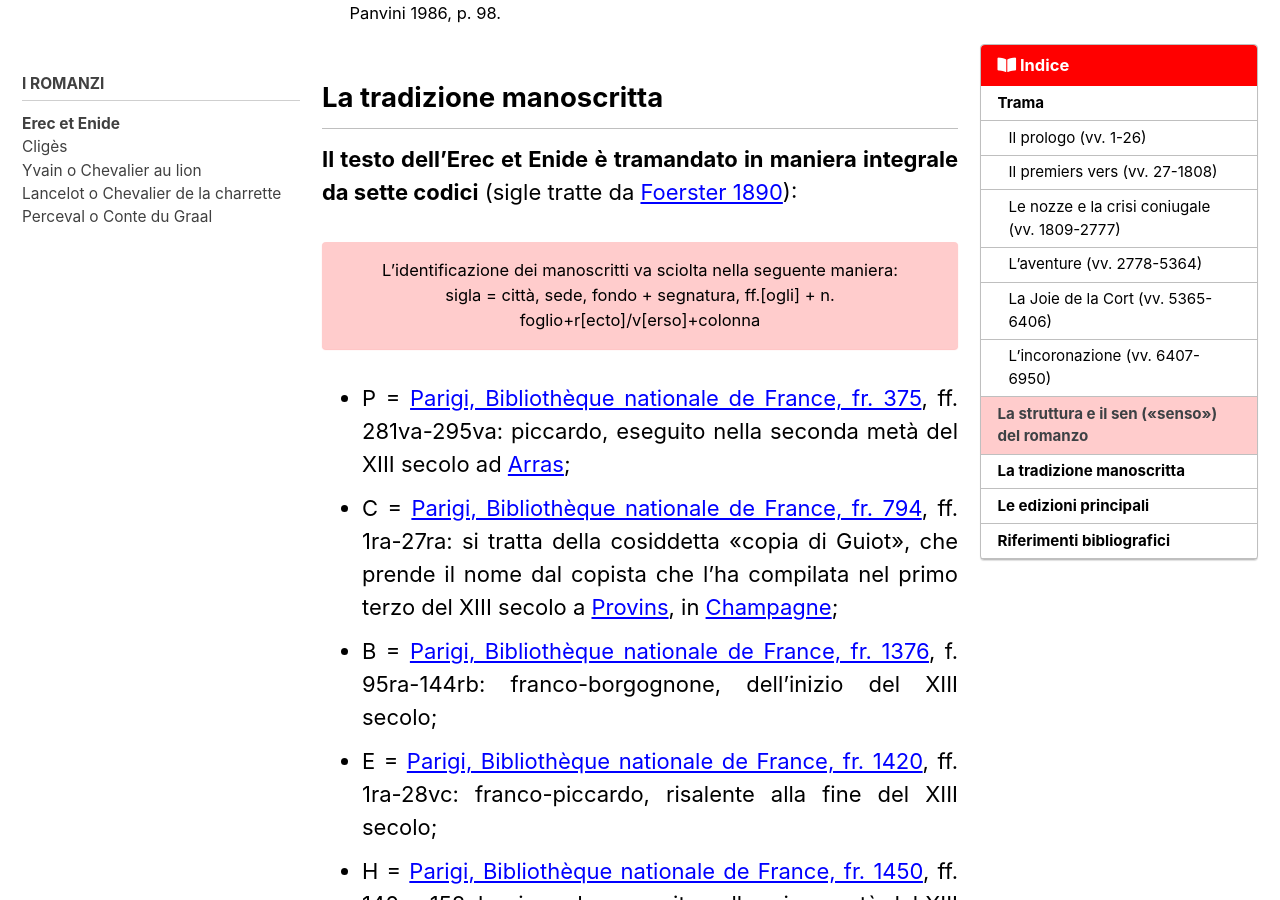
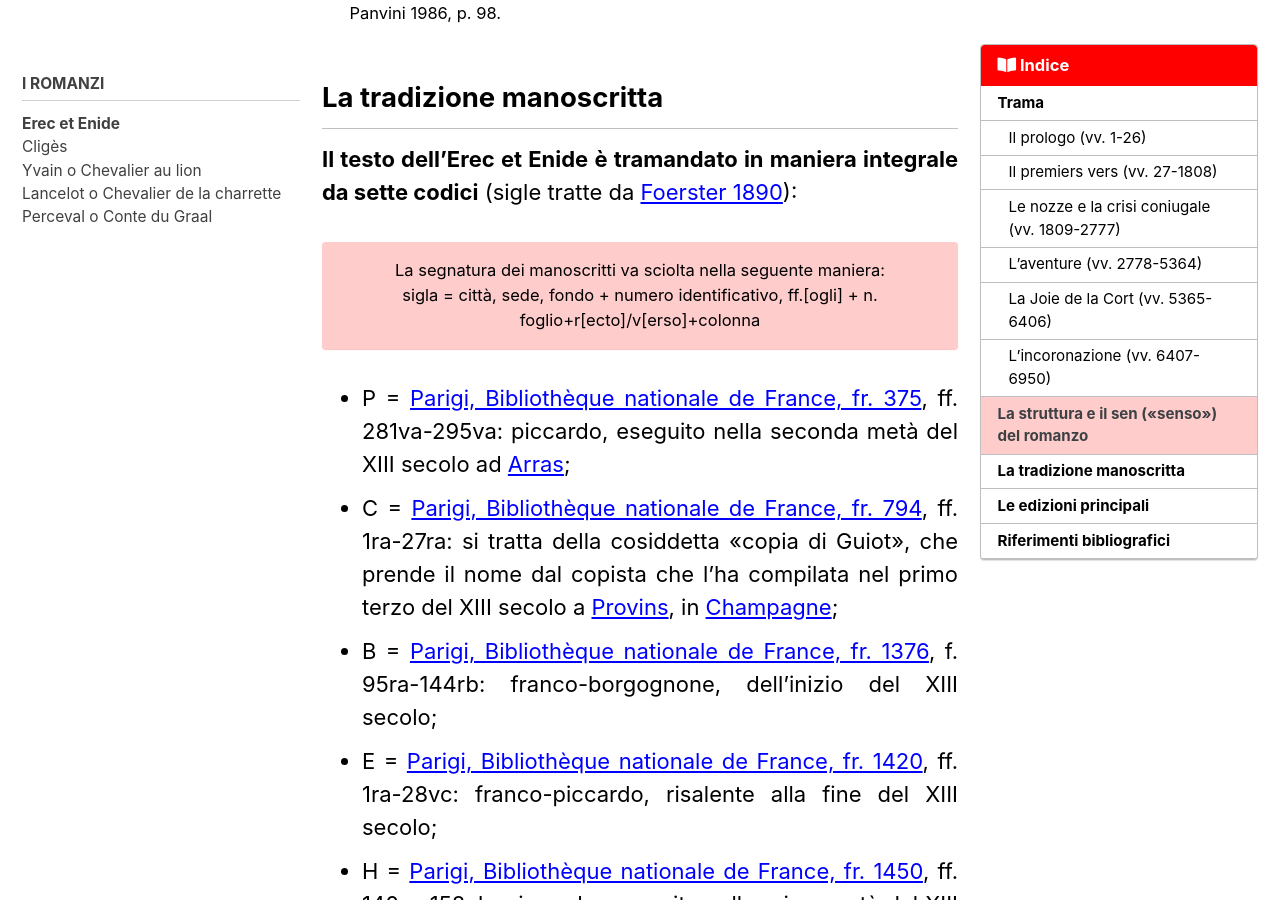
Before and after one commit to lminnucci/progettochretien, a Jekyll site: the page built from _pages/romanzi/erec.markdown, in a window 1280 px wide and 900 px high, scrolled down 14723 px. Built offline with Jekyll 4.4.1, drawn with Linux system fonts in a browser that asks for light colours; cached includes are drawn as plain includes.

Commit message:
Update erec.markdown

```diff
--- a/_pages/romanzi/erec.markdown
+++ b/_pages/romanzi/erec.markdown
@@ -420,8 +420,8 @@ Panvini 1986, p. 98.
 **Il testo dell’Erec et Enide è tramandato in maniera integrale da sette codici** (sigle tratte da [Foerster 1890](https://archive.org/details/smtlichewerken03chruoft "Leggi l'edizione Foerster su Internet Archive")):
 {: style="text-align: justify;"}
 
-L'identificazione dei manoscritti va sciolta nella seguente maniera: <br />
-sigla = città, sede, fondo + segnatura, ff.[ogli] + n. foglio+r[ecto]/v[erso]+colonna
+La segnatura dei manoscritti va sciolta nella seguente maniera: <br />
+sigla = città, sede, fondo + numero identificativo, ff.[ogli] + n. foglio+r[ecto]/v[erso]+colonna
 {: .notice--primary}
 {: style="text-align: center;"}
 
```
